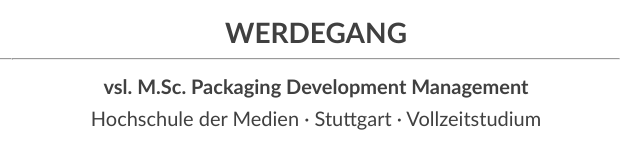
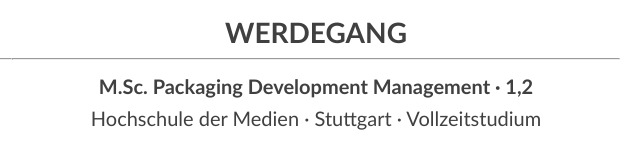
Before and after one commit to NadineVoll/NadineVoll.github.io, a plain HTML site: page Übermich.html in a window 1280 px wide. Shown: the part 658-799 px from the top of the page, 628-1268 px from the left. Drawn offline with Linux system fonts and the light colour scheme.

Commit message:
Update Übermich.html

```diff
--- a/Übermich.html
+++ b/Übermich.html
@@ -67,7 +67,7 @@
                 <ul class="Werdegang Punkte">
                     <li class="Bezeichnung">Werdegang</li>
                     <hr class="Trennstrich">
-                    <li class="Text_bold">vsl. M.Sc. Packaging Development Management</li>
+                    <li class="Text_bold">M.Sc. Packaging Development Management &#183 1,2</li>
                     <li class="Text">Hochschule der Medien &#183 Stuttgart &#183 Vollzeitstudium</li>
                     <li class="Text">Oktober 2020 bis vsl. August 2022 &#183 2 Jahre </li>
                     <br>
```
